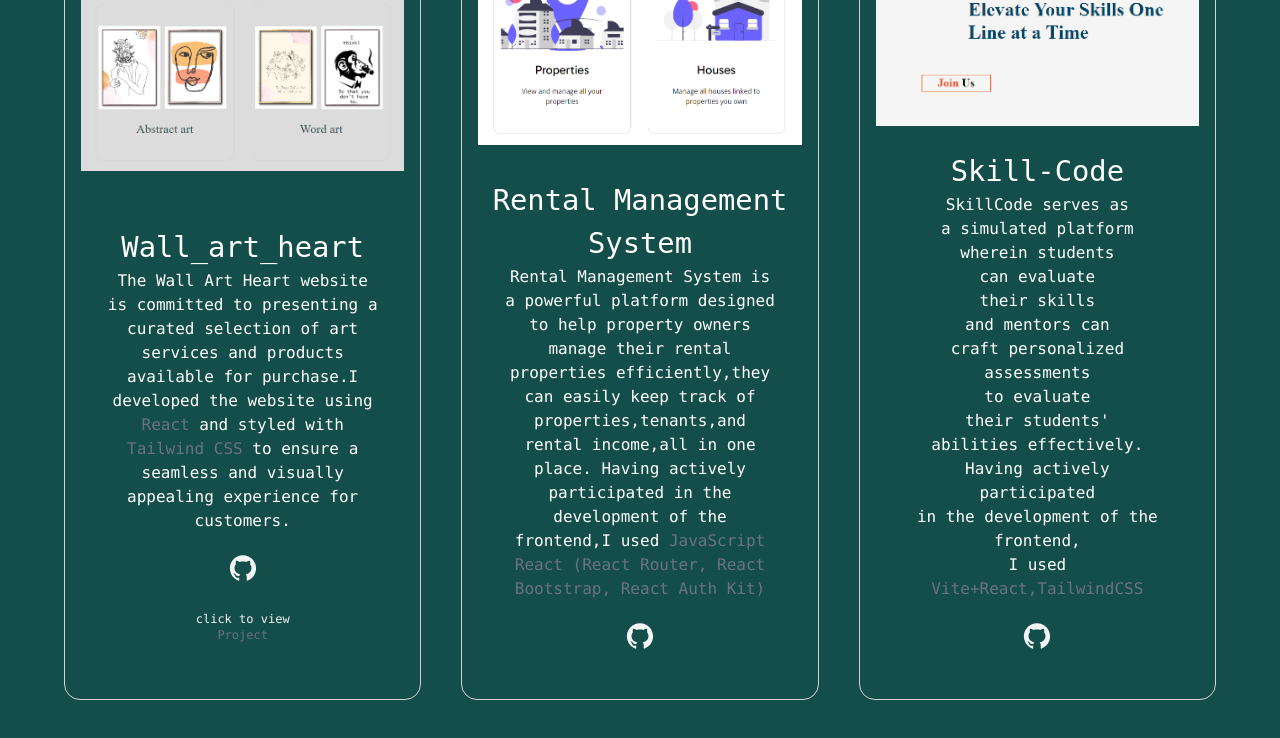
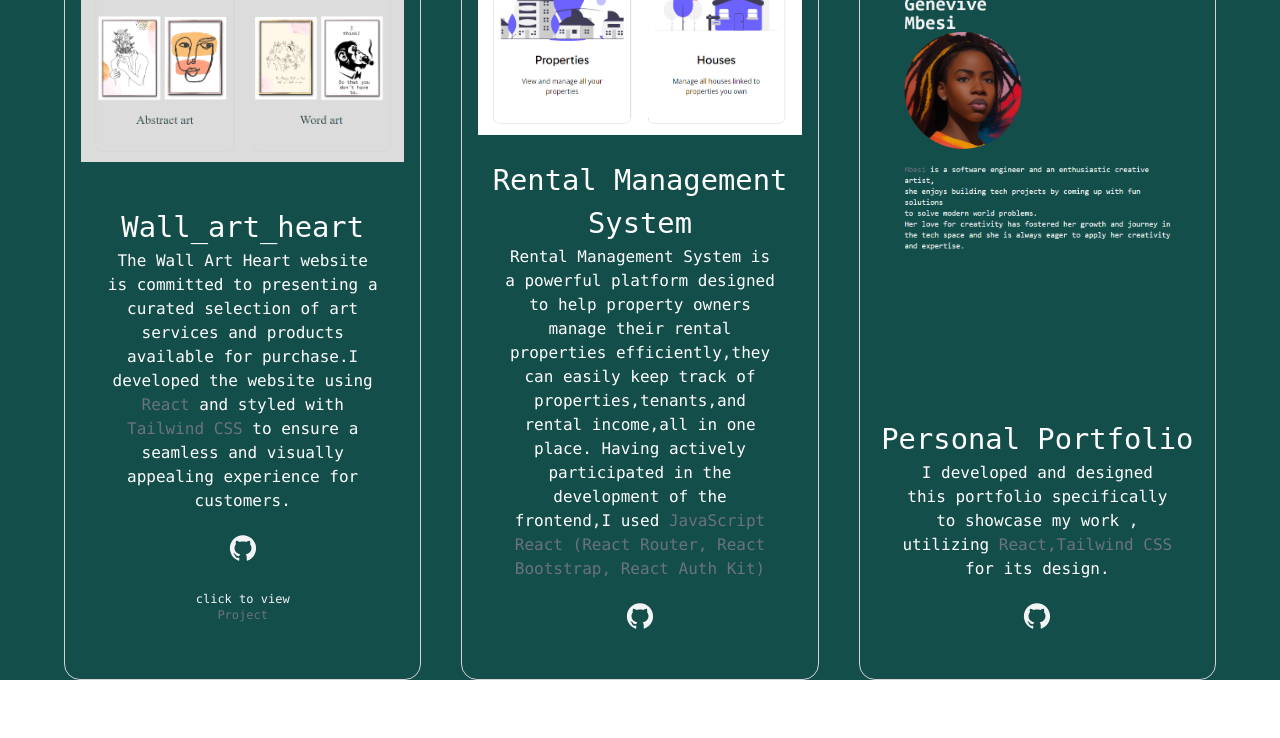
Before and after one commit to Genevive-Mbesi/Portfolio, a React (Create React App) app in the folder portfolio/: page /projects in a window 1280 px wide. Shown: the part 360-1098 px from the top of the page. After the commit the page ends 1040 px from the top, so only its background shows below. Built offline with nearby package versions, Linux system fonts and the light colour scheme.

Commit message:
minus skillcode

```diff
--- a/portfolio/src/components/projects.jsx
+++ b/portfolio/src/components/projects.jsx
@@ -2,7 +2,6 @@ import React from 'react'
 import portfolio from '../assets/portfolio.png'
 import art from '../assets/artheart.png'
 import rental from '../assets/rtm.png'
-import skillcode from '../assets/skill.png'
 import './base.css';
 import{AiFillGithub}from'react-icons/ai'
 
@@ -44,20 +43,7 @@ function Projects() {
                               </a>
                              </div>
                     </h1>
-                    <h1 className='section-link-card'>
-                        <div><img src={skillcode} alt ='skillcode'></img></div>
-                        <p>Skill-Code</p>
-                        <p>SkillCode serves as<br></br> a simulated platform<br></br> wherein students<br></br> can evaluate <br></br>their skills <br></br>
-                        and mentors can <br></br>craft personalized <br></br>assessments <br></br>to evaluate <br></br>their students' <br></br>abilities effectively.<br></br>
-                        Having actively <br></br>participated <br></br> in the development of the frontend,<br></br>I used <br></br>
-                             <span className='text-gray-500'>Vite+React,TailwindCSS</span></p>
-                             <div  id='contactInfo' className='flex gap-5 text-3xl text-gray-100 pt-5' >
-                              <a href= 'https://github.com/Chisaina69/Skill-Code'>
-                             <AiFillGithub/>
-                              </a>
-                             </div>
 
-                    </h1>
                     <h1 className='section-link-card' to='/issues'>
                         <div><img src={portfolio} alt ='portfolio'></img></div>
                         <p>Personal Portfolio</p>
```
